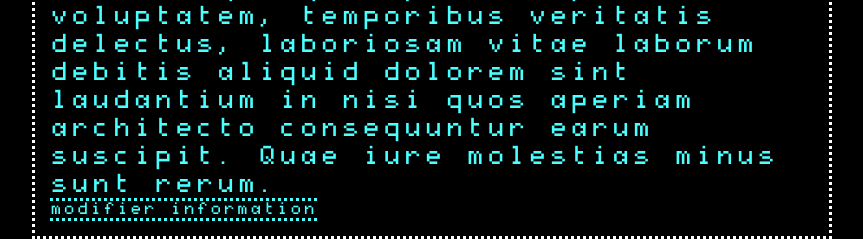
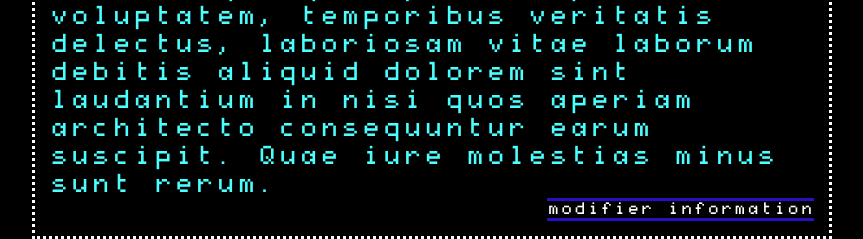
Before and after one commit to Legendary4226/BUT-A1-NuitDeLInfo, a PHP site: page /affichage_resultat.php in a window 1280 px wide. Shown: the part 2993-3232 px from the top of the page, without its empty margins (208-1071 px from the left). Run offline with PHP 8.4, Linux system fonts and the light colour scheme.

Commit message:
ajout du boutton modifier

```diff
--- a/affichage_resultat.php
+++ b/affichage_resultat.php
@@ -48,7 +48,9 @@
                 <p>Lorem ipsum dolor sit amet consectetur adipisicing elit. Dolore, quisquam porro explicabo voluptatem, temporibus veritatis delectus, laboriosam vitae laborum debitis aliquid dolorem sint laudantium in nisi quos aperiam architecto consequuntur earum suscipit. Quae iure molestias minus sunt rerum.</p>
             </section>
 
-            <input type="button" value="modifier information">
+            <div class="boutton">
+                <input type="button" value="modifier information">
+            </div>
 
         </main>
 
--- a/style/affichage_resultat.css
+++ b/style/affichage_resultat.css
@@ -42,11 +42,15 @@ section{
     border-bottom:solid;
 }
 
-input {
-    color:#4cffff;
+.boutton {
+    display: flex;
+    justify-content: end;
+}
+
+.boutton > input {
     background-color: #000000;
-    border-top: dotted;
-    border-bottom: dotted;
+    border-top: solid #2e0cc2;
+    border-bottom: solid #2e0cc2;
     border-left: none;
     border-right: none;
 }
```
